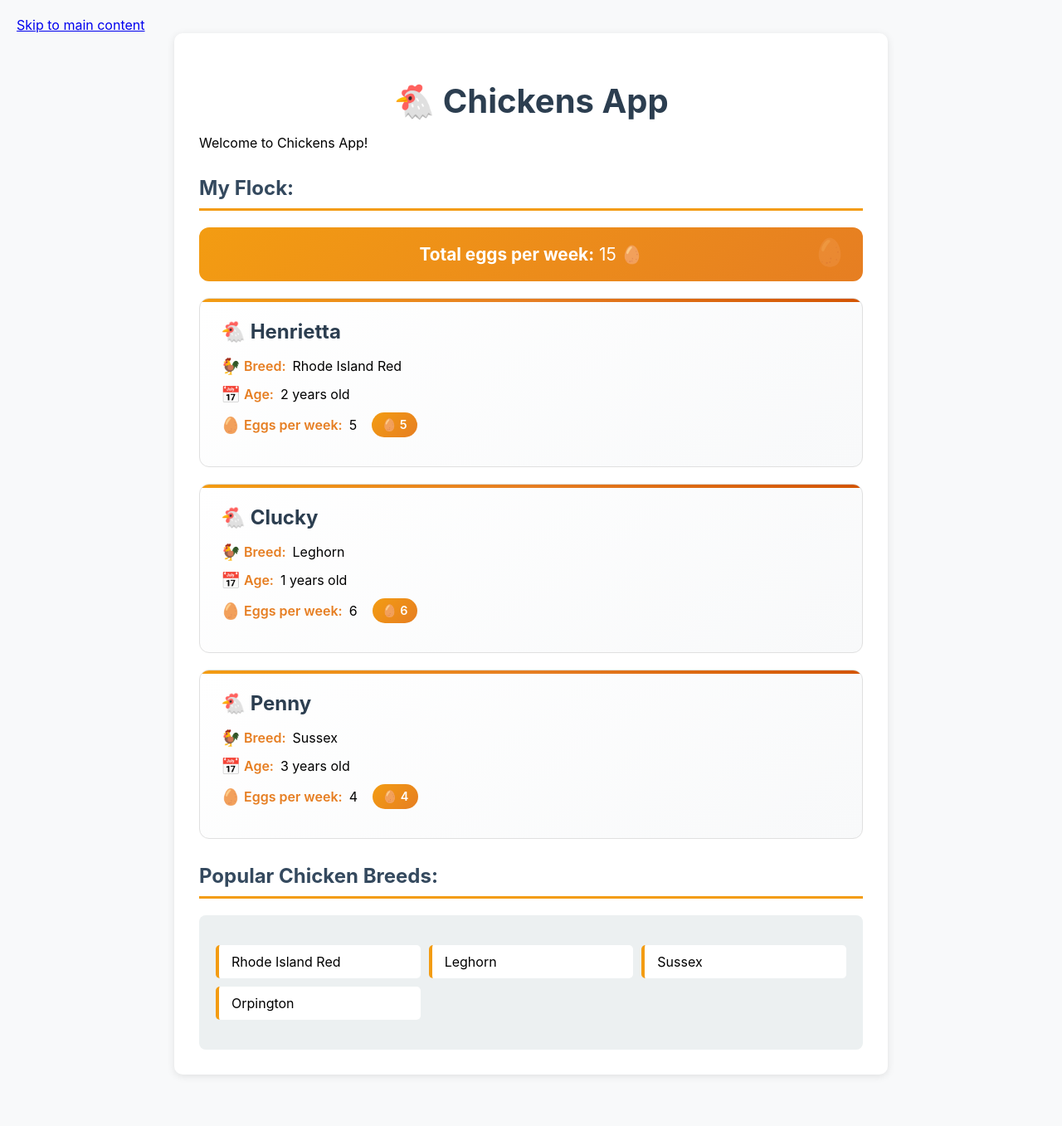
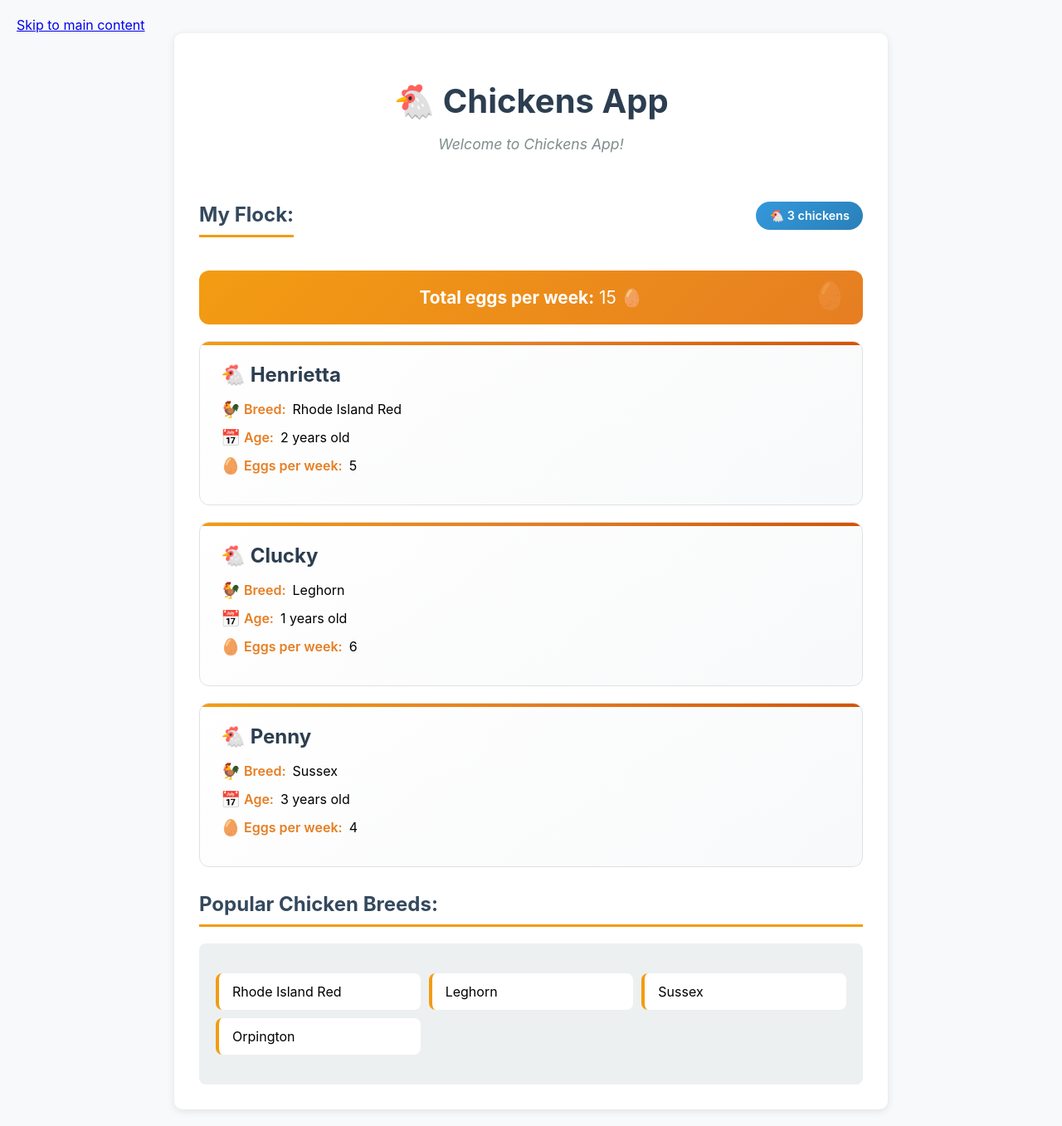
Before and after one commit to ThisbeSchoJo/chickens, a React (Create React App) app in the folder client/: page / in a window 1280 px wide. Shown: the whole page at 83% size. Before the commit the page ends 1315 px from the top, so only its background shows below. Built offline with nearby package versions, Linux system fonts and the light colour scheme.

Commit message:
Added flock header with counter, styled the welcome message, made the breed list more interactive (slides right on hover)

```diff
--- a/client/src/App.css
+++ b/client/src/App.css
@@ -164,7 +164,67 @@ h3 {
 
 .breeds-list li {
   background-color: white;
-  padding: 10px 15px;
-  border-radius: 5px;
+  padding: 12px 16px;
+  border-radius: 8px;
   border-left: 4px solid #f39c12;
+  transition: all 0.2s ease;
+  cursor: pointer;
 }
+
+.breeds-list li:hover {
+  transform: translateX(5px);
+  box-shadow: 0 2px 8px rgba(0, 0, 0, 0.1);
+  border-left-color: #e67e22;
+}
+
+/* Welcome message styling */
+.welcome-message {
+  text-align: center;
+  color: #7f8c8d;
+  font-size: 1.1rem;
+  margin-bottom: 30px;
+  font-style: italic;
+}
+
+/* Flock header styling */
+.flock-header {
+  display: flex;
+  justify-content: space-between;
+  align-items: center;
+  margin-bottom: 20px;
+}
+
+.flock-count {
+  background: linear-gradient(135deg, #3498db, #2980b9);
+  color: white;
+  padding: 8px 16px;
+  border-radius: 20px;
+  font-size: 0.9rem;
+  font-weight: 600;
+}
+
+/* Subtle animations */
+@keyframes fadeInUp {
+  from {
+    opacity: 0;
+    transform: translateY(20px);
+  }
+  to {
+    opacity: 1;
+    transform: translateY(0);
+  }
+}
+
+.chicken-card {
+  animation: fadeInUp 0.6s ease forwards;
+}
+
+.chicken-card:nth-child(1) {
+  animation-delay: 0.1s;
+}
+.chicken-card:nth-child(2) {
+  animation-delay: 0.2s;
+}
+.chicken-card:nth-child(3) {
+  animation-delay: 0.3s;
+}
--- a/client/src/App.tsx
+++ b/client/src/App.tsx
@@ -58,8 +58,11 @@ const App: React.FC = () => {
   return (
     <div className="app-container">
       <h1>🐔 {appName}</h1>
-      <p>{createGreeting(appName)}</p>
-      <h2>My Flock:</h2>
+      <p className="welcome-message">{createGreeting(appName)}</p>
+      <div className="flock-header">
+        <h2>My Flock:</h2>
+        <span className="flock-count">🐔 {myFlock.length} chickens</span>
+      </div>
       <div className="total-eggs">
         <strong>Total eggs per week:</strong> {calculateTotalEggs(myFlock)} 🥚
       </div>
@@ -75,7 +78,6 @@ const App: React.FC = () => {
             </div>
             <div className="chicken-info eggs-info">
               <strong>Eggs per week:</strong> {chicken.eggsPerWeek}
-              <span className="egg-badge">🥚 {chicken.eggsPerWeek}</span>
             </div>
           </div>
         ))}
```
